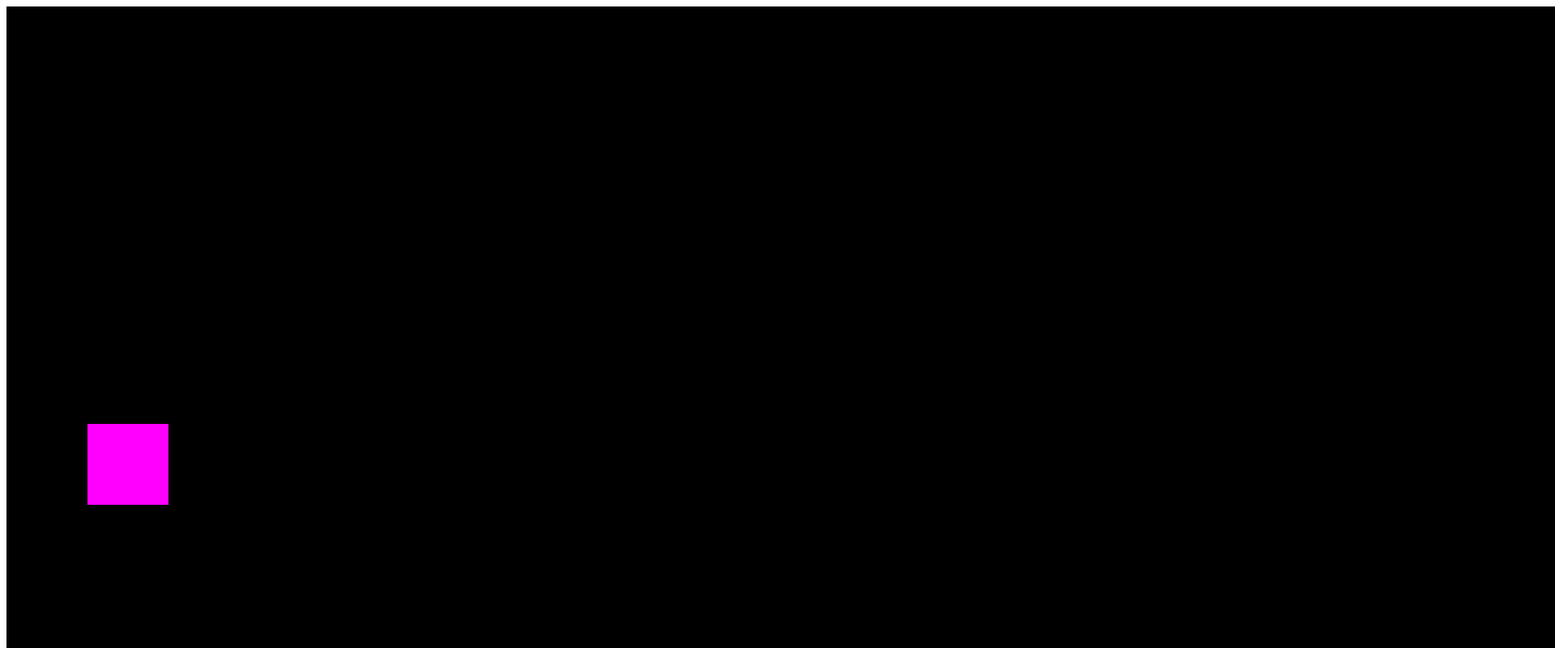
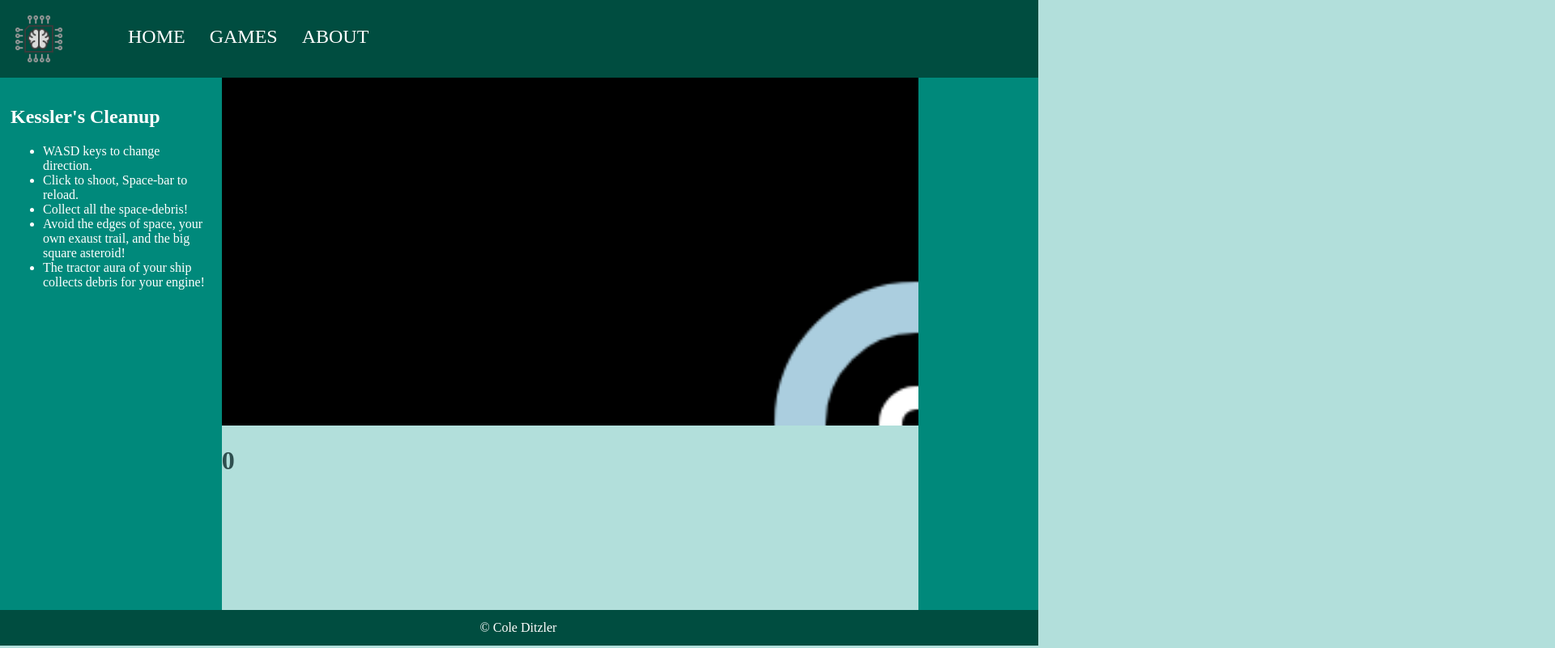
Before and after one commit to Packmanager9/Kessler-cleanup, a plain HTML site: page index.html in a window 1280 px wide. Shown: the top 801 px of the page at 81% size, 1920 px wide, since content can reach past the window. Drawn offline with Linux system fonts and the light colour scheme.

Commit message:
Adding basic styles for KC for translation to other games pages.

```diff
--- a/blaster.js
+++ b/blaster.js
@@ -58,7 +58,7 @@ window.addEventListener('DOMContentLoaded', (event) =>{
     let majig = document.getElementById("dog-image-container");
     let eaten = document.getElementById("eaten");
     eaten.innerText = "0"
-    let tutorial_canvas = document.getElementById("tutorial");
+    let tutorial_canvas = document.getElementById("game");
     let tutorial_canvas_context = tutorial_canvas.getContext('2d');
 
     tutorial_canvas.style.background =  "#000000"
--- a/index.html
+++ b/index.html
@@ -1,9 +1,54 @@
 <!DOCTYPE html>
 <html lang="en" dir="ltr">
-  <script src="blaster.js"></script>
-    <div id="dog-image-container">
-      <canvas id="tutorial" width="2000" height="2000"></canvas>
-      <h1 size= "100" id="eaten"></h1>
+  <head>
+    <link rel="stylesheet" type="text/css" href="styles.css">
+  </head>
+
+  <div class="gamepage-wrapper">
+
+    <!-- Basic header. Should hold simple branding and navigation. -->
+    <header class="gamepage-header">
+      <!-- Image provided by Eucalyp Studio in Artificial Intelligence from https://www.iconfinder.com/iconsets/artificial-intelligence-6 -->
+      <img id="site-logo" src="assets/iconfinder_ArtificialIntelligence29_2890576_blackwhite.png">
+      <ul class="nav-content">
+        <li class="nav-list-item"><a class="nav-link-text" href="">Home</a></li>
+        <li class="nav-list-item"><a class="nav-link-text" href="">Games</a></li>
+        <li class="nav-list-item"><a class="nav-link-text" href="https://www.linkedin.com/in/cole-ditzler-41b160133/" target="_blank">About</a></li>
+      </ul>
+    </header>
+
+    <!-- Container for page content. Contains and aligns instructions, game, and ads. -->
+    <div class="game-content-container">
+
+      <!-- Left side banner. Should contain instuctions for the game. -->
+      <aside class="gamepage-left-aside">
+        <h2>Kessler's Cleanup</h2>
+        <ul>
+          <li> WASD keys to change direction. </li>
+          <li> Click to shoot, Space-bar to reload. </li>
+          <li> Collect all the space-debris! </li>
+          <li> Avoid the edges of space, your own exaust trail, and the big square asteroid! </li>
+          <li> The tractor aura of your ship collects debris for your engine! </li>
+        </ul>
+      </aside>
+
+      <!-- Game container. Holds the game for this page scaled to fit.  -->
+      <script src="blaster.js"></script>
+      <div class="game-container">
+        <canvas id="game"></canvas>
+        <h1 size= "100" id="eaten"></h1>
+      </div>
+
+      <!-- Right side banner. No content for now. Perhaps ad-space in the future. -->
+      <aside class="gamepage-right-aside">
+        <!-- Add content here later. -->
+      </aside>
     </div>
 
+    <!-- Simple footer. Just a copyright notice. -->
+    <footer class="games-footer">
+      © Cole Ditzler
+    </footer>
+
+  </div>
 </html>
--- /dev/null
+++ b/styles.css
@@ -0,0 +1,122 @@
+/* General Styles */
+
+
+html {
+    background-color: #B2DFDB;
+    color: white;
+
+    overflow: hidden;
+    margin: -10px;
+}
+
+/* Navbar Styles */
+
+    .gamepage-header {
+        display: flex;
+        flex-direction: row;
+        align-content: center;
+        justify-content: left;
+        color: white;
+        background-color: #004D40;
+        flex: 2;
+        padding-top: 10px;
+    }
+
+    .nav-content {
+        display: flex;
+        flex-direction: row;
+        align-content: center;
+        justify-content: center;
+
+        text-align: center;
+        text-decoration: none;
+        font-size: 24px;
+    }
+
+    .nav-list-item {
+        text-align: center;
+        display: inline;
+        float: none;
+        vertical-align: middle;
+        padding: 0px 0px 10px 30px;
+        margin: 0px 0px;
+    }
+
+    #site-logo {
+        max-height: 60px;
+        width: auto;
+        padding: 10px;
+        padding-left: 20px;
+    }
+
+    .nav-link-text:link {
+        color: white;
+        text-decoration: none;
+        text-transform: uppercase;
+    }
+
+    .nav-link-text:visited {
+        color: white;
+        text-decoration: none;
+        text-transform: uppercase;
+    }
+
+    .nav-link-text:hover {
+        color: darkslategrey;
+        background-color: #B2DFDB;
+        text-decoration: none;
+        text-transform: uppercase;
+    }
+
+/* Gamepage Styles */
+
+    .gamepage-wrapper {
+        display: flex;
+        flex-direction: column;
+        flex: 1;
+        height: 100vh;
+        color: darkslategrey;
+        background-color: #B2DFDB;
+        color: white;
+    }
+
+    .game-content-container {
+        display: flex;
+        flex: 15;
+    }
+
+    .gamepage-left-aside {
+        flex: 2;
+        color: white;
+        background-color: #00897B;
+        padding: 15px;
+    }
+
+    .game-container {
+        color: darkslategrey;
+        background-color: #B2DFDB;
+        flex: 7;
+        width: 100%;
+    }
+
+    #game {
+        width: 100%;
+        height: auto;
+    }
+
+    .gamepage-right-aside {
+        flex: 1;
+        color: white;
+        background-color: #00897B;
+        padding: 5px;
+        padding-right: 20px;
+    }
+
+    .games-footer {
+        display: flex;
+        align-items: center;
+        justify-content: center;
+        flex: 1;
+        background-color: #004D40;
+        color: white;
+    }
```
Also changed, not shown: assets/iconfinder_ArtificialIntelligence29_2890576.png (added), assets/iconfinder_ArtificialIntelligence29_2890576_blackwhite.png (added).
